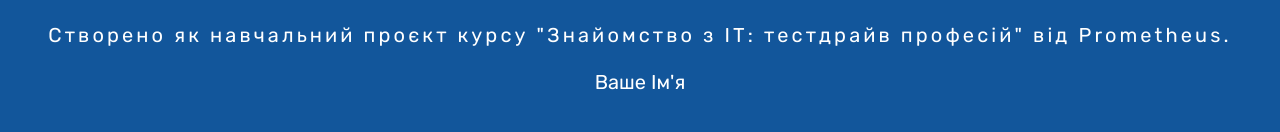
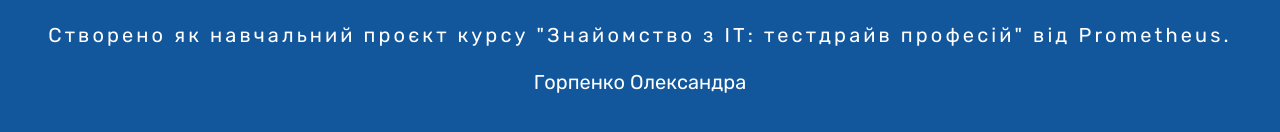
Before and after one commit to horpenko/drones, a plain HTML site: page index.html in a window 1280 px wide. Shown: the part 1547-1679 px from the top of the page. Drawn offline with Linux system fonts and the light colour scheme.

Commit message:
Update index.html

```diff
--- a/index.html
+++ b/index.html
@@ -83,7 +83,7 @@
         </section>
         <footer>
             <p>Створено як навчальний проєкт курсу "Знайомство з ІТ: тестдрайв професій" від Prometheus.</p>
-            <p>Ваше Ім'я</p>
+            <p>Горпенко Олександра</p>
         </footer>
     </div>
 </body>
```
